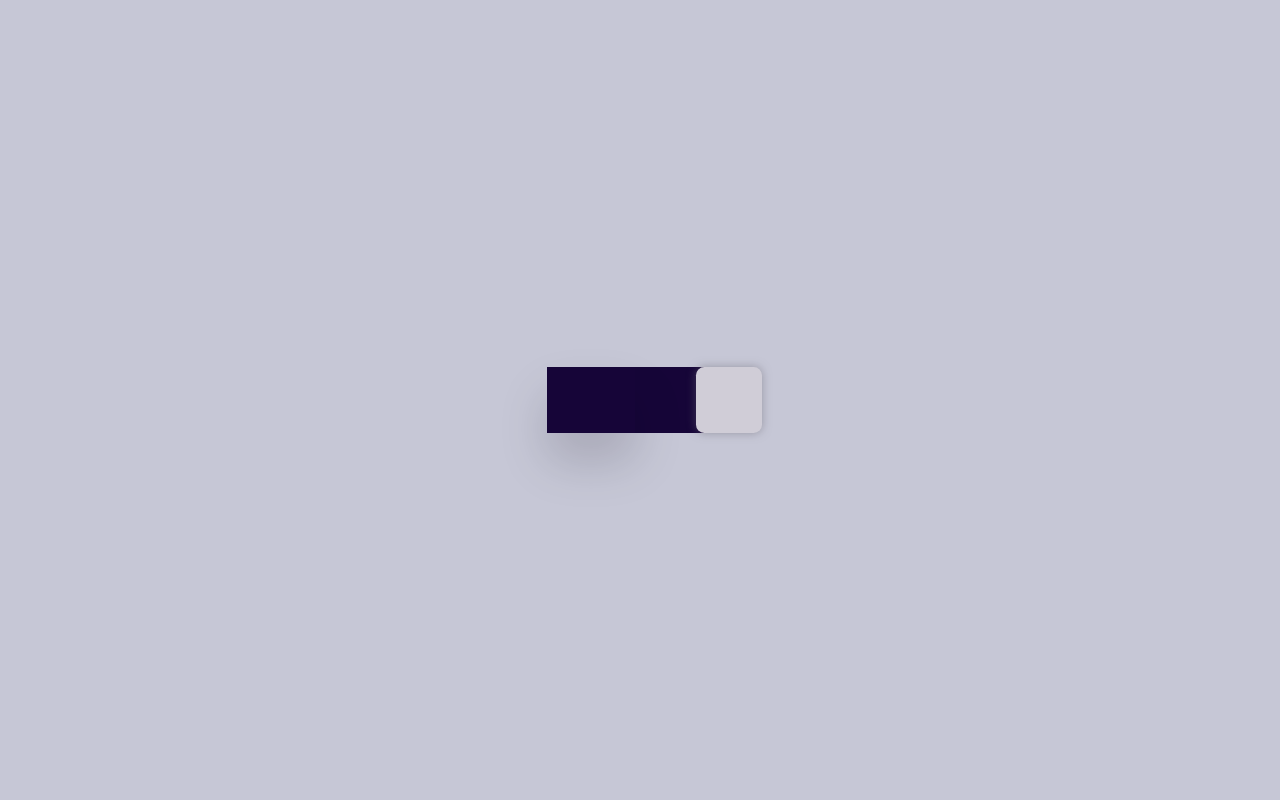
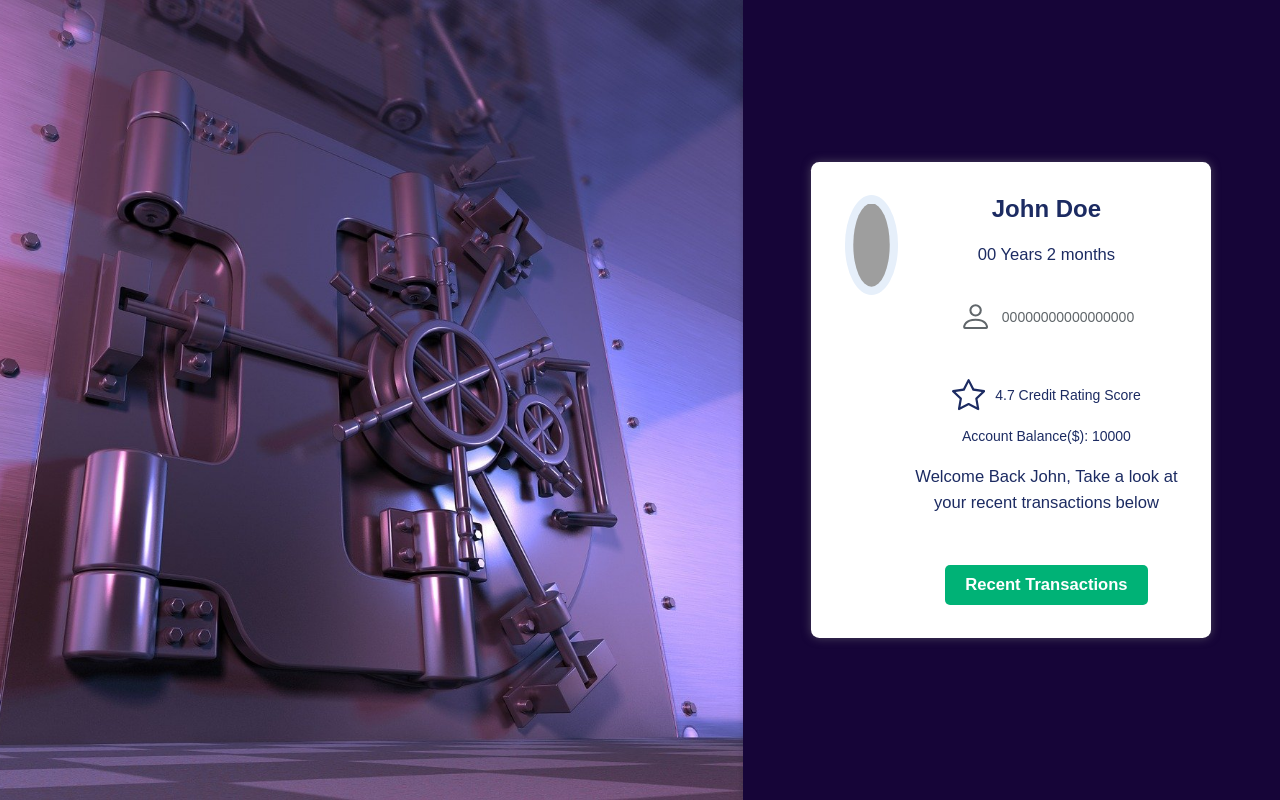
Before and after one commit to nobrainghost/Beamer_Bank, a Django app: page /home/ in a window 1280 px wide. Run offline with Django 4.2, Linux system fonts and the light colour scheme; grey boxes are pictures that could not be loaded.

Commit message:
Fixed stuff

```diff
--- a/Backend/core/templates/home.html
+++ b/Backend/core/templates/home.html
@@ -1,5 +1,4 @@
 {% load static %}
-
 <!doctype html>
 <html lang="en">
 <head>
@@ -9,122 +8,157 @@
     <meta name="author" content="Indonez">
     <meta name="theme-color" content="#00B276">
     <link rel="stylesheet" href="{% static 'css/style.css' %}">
+    <script src="{% static 'js/vendors/uikit.min.js' %}"></script>
     <script src="https://ajax.googleapis.com/ajax/libs/jquery/3.6.0/jquery.min.js"></script>
     <link rel="shortcut icon" href="{% static 'img/favicon.ico' %}" type="image/x-icon">
     <link rel="apple-touch-icon-precomposed" href="{% static 'img/apple-touch-icon.png' %}">
     <title>Beamer Bank</title>
+    <style>
+        .container {
+            display: flex;
+            height: 100%;
+            width: 100%;
+        }
+
+        .background-image {
+            width: 70%;
+            background-image: url("{% static 'img/in-signin-image.jpg' %}");
+            background-size: cover;
+            background-position: center;
+        }
+
+        .content {
+            width: 50%;
+            display: flex;
+            align-items: center;
+            justify-content: center;
+            padding: 20px;
+            box-shadow: -2px 0 5px rgba(0, 0, 0, 0.1);
+            background-color: #160538;
+        }
+
+        .user-card {
+            width: 100%;
+            max-width: 400px;
+            text-align: center;
+        }
+
+        .user-card .avatar-holder img {
+            width: 100px;
+            height: 100px;
+            border-radius: 50%;
+            margin-bottom: 20px;
+        }
+
+        .user-card .name {
+            font-size: 24px;
+            margin-bottom: 10px;
+        }
+
+        .user-card .evaluation {
+            display: flex;
+            align-items: center;
+            justify-content: center;
+            margin: 5px 0;
+        }
+
+        .user-card .evaluation-icon {
+            margin-right: 10px;
+        }
+
+        .user-card .evaluation-text {
+            font-size: 14px;
+        }
+
+        .user-card .button {
+            margin-top: 20px;
+        }
+
+        .user-card .show-more-btn {
+            padding: 10px 20px;
+            border: none;
+            background-color: #00B276;
+            color: #fff;
+            cursor: pointer;
+            border-radius: 5px;
+        }
+    </style>
 </head>
+<body>
+    <div class="container">
+        <div class="background-image"></div>
+        <div class="content">
+            <div class="user-card">
+                <span class="avatar-holder">
+                    <img src="https://images.unsplash.com/photo-1527980965255-d3b416303d12?crop=entropy&cs=tinysrgb&fit=max&fm=jpg&ixid=MnwxNDU4OXwwfDF8cmFuZG9tfHx8fHx8fHx8MTY0Mzk4NjU1Mw&ixlib=rb-1.2.1&q=80&w=200" alt="Avatar">
+                </span>
+                <span class="user-info-holder">
+                    <h2 class="name" id="user-name">John Doe</h2>
+                    <span class="skill" id="time-in-bank">00 Years 2 months</span>
+                    <span class="reviews evaluation"></span>
+                    <span class="student evaluation">
+                        <span class="student-icon evaluation-icon">
+                            <svg xmlns="http://www.w3.org/2000/svg" width="16" height="16" fill="currentColor" class="bi bi-person" viewBox="0 0 16 16">
+                                <path d="M8 8a3 3 0 1 0 0-6 3 3 0 0 0 0 6zm2-3a2 2 0 1 1-4 0 2 2 0 0 1 4 0zm4 8c0 1-1 1-1 1H3s-1 0-1-1 1-4 6-4 6 3 6 4zm-1-.004c-.001-.246-.154-.986-.832-1.664C11.516 10.68 10.289 10 8 10c-2.29 0-3.516.68-4.168 1.332-.678.678-.83 1.418-.832 1.664h10z" />
+                            </svg>
+                        </span>
 
-<body>
-    <div class="page-loader">
-        <div></div>
-        <div></div>
-        <div></div>
-    </div>
-    <main>
-        <div class="uk-section uk-padding-remove-vertical">
-            <div class="uk-container uk-container-expand">
-                <div class="uk-grid" data-uk-height-viewport="expand: true">
-                    <div class="uk-width-3-5@m uk-background-cover uk-background-center-right uk-visible@m uk-box-shadow-xlarge background-image-signin">
-                        <!-- Background image section, you can add content if needed -->
+                        <span class="student-text evaluation-text" id="account-number">00000000000000000</span>
+                        <br>
+                        </span>
+                        <span class="reviews evaluation"></span>
+                        <div class="evaluations">
+                            <span class="stars evaluation">
+                                <span class="star-icon evaluation-icon">
+                                    <svg xmlns="http://www.w3.org/2000/svg" width="16" height="16" fill="currentColor" class="bi bi-star" viewBox="0 0 16 16">
+                                        <path d="M2.866 14.85c-.078.444.36.791.746.593l4.39-2.256 4.389 2.256c.386.198.824-.149.746-.592l-.83-4.73 3.522-3.356c.33-.314.16-.888-.282-.95l-4.898-.696L8.465.792a.513.513 0 0 0-.927 0L5.354 5.12l-4.898.696c-.441.062-.612.636-.283.95l3.523 3.356-.83 4.73zm4.905-2.767-3.686 1.894.694-3.957a.565.565 0 0 0-.163-.505L1.71 6.745l4.052-.576a.525.525 0 0 0 .393-.288L8 2.223l1.847 3.658a.525.525 0 0 0 .393.288l4.052.575-2.906 2.77a.565.565 0 0 0-.163.506l.694 3.957-3.686-1.894a.503.503 0 0 0-.461 0z" />
+                                    </svg>
+                                </span>
+                                <span class="star-text evaluation-text" id="credit-rating-score">4.7 Credit Rating Score</span>
+
+                            <br>
+                        </span>
+                        <span class="student-text evaluation-text" id="account-balance">Account Balance($): 10000</span>
                     </div>
-                    <div class="uk-width-expand@m uk-flex uk-flex-middle">
-                        <div class="uk-grid uk-flex-center">
-                            <div class="uk-width-3-5@m">
-                                <div class="uk-text-center in-padding-horizontal@s">
-                                    <div class="user-card" id="userCard">
-                                        <!-- Placeholder for dynamic user data -->
-                                    </div>
-                                </div>
-                            </div>
-                        </div>
-                    </div>
-                </div>
+                    <span class="desc">
+                        <p id="welcome-message">Welcome Back John, Take a look at your recent transactions below</p>
+                    </span>
+                    <span class="button">
+                        <button class="show-more-btn">Recent Transactions</button>
+                    </span>
+                </span>
             </div>
         </div>
-    </main>
+    </div>
     <script>
         $(document).ready(function() {
+            console.log('Hello from the index page!');
             const token = localStorage.getItem("jwt");
-
+            console.log(`token: ${token}`);
             if (token) {
-				const csrfToken = getCookie('csrftoken');
                 $.ajax({
                     type: 'GET',
-                    url: '/api/user/',  // Endpoint to fetch user data
+                    url: '/api/user/',
                     headers: {
-                        'Authorization': `Bearer ${token}`,
-						'X-CSRFToken': csrfToken
+                        'Authorization': `Bearer ${token}`
                     },
                     success: function(response) {
                         console.log('User data:', response);
-
-                        // Update DOM with user data
-                        $('#userCard').html(`
-                            <span class="avatar-holder">
-                                <img src="${response.avatar}" alt="Avatar">
-                            </span>
-                            <span class="user-info-holder">
-                                <h2 class="name">${response.name}</h2>
-                                <span class="skill">${response.timeInBank}</span>
-
-                                <div class="evaluations">
-                                    <span class="stars evaluation">
-                                        <span class="star-icon evaluation-icon">
-                                            <!-- Insert star icon or rating symbol here -->
-                                        </span>
-                                        <span class="star-text evaluation-text">${response.creditScore} Credit Rating Score</span>
-                                        <br>
-                                    </span>
-
-                                    <span class="reviews evaluation">
-                                        <!-- Additional evaluation details if needed -->
-                                    </span>
-
-                                    <span class="student evaluation">
-                                        <span class="student-icon evaluation-icon">
-                                            <!-- Insert student or dependants icon here -->
-                                        </span>
-                                        <span class="student-text evaluation-text">${response.dependants} Dependads</span>
-                                        <br>
-                                    </span>
-                                    <span class="student-text evaluation-text">Account Balance($): ${response.balance}</span>
-                                </div>
-
-                                <span class="desc">
-                                    <p>Welcome Back ${response.name}, Take a look at your recent transactions below</p>
-                                </span>
-
-                                <span class="button">
-                                    <button class="show-more-btn">Recent Transactions</button>
-                                </span>
-                            </span>
-                        `);
+                        $('#user-name').text(response.name);
+                        $('#time-in-bank').text(`Time in Bank ${response.time_in_bank} Days`);
+                        $('#credit-rating-score').text(`${response.credit_score} Credit Score`);
+                        $('#account-number').text(`${response.account_number}`);
+                        $('#account-balance').text(`Account Balance($): ${response.account_balance}`);
+                        $('#welcome-message').text(`Welcome Back ${response.name}, Take a look at your recent transactions below`);
                     },
                     error: function(xhr, errmsg, err) {
                         console.error('Error fetching user data:', xhr.responseJSON);
-                        // Handle error scenario, e.g., redirect to login page
                     }
                 });
             } else {
-                console.error('JWT token not found in localStorage.');
-                // Redirect to login page or handle unauthenticated scenario
+                console.log('No JWT token found.');
             }
-        })
-		function getCookie(name) {
-    let cookieValue = null;
-    if (document.cookie && document.cookie !== '') {
-        const cookies = document.cookie.split(';');
-        for (let i = 0; i < cookies.length; i++) {
-            const cookie = cookies[i].trim();
-            // Check if this cookie contains the name we are looking for
-            if (cookie.startsWith(name + '=')) {
-                cookieValue = decodeURIComponent(cookie.substring(name.length + 1));
-                break;
-            }
-        }
-    }
-    return cookieValue;}
+        });
     </script>
 </body>
 </html>
--- a/Backend/users/serializers.py
+++ b/Backend/users/serializers.py
@@ -5,7 +5,7 @@
 class UserSerializer(serializers.ModelSerializer):
     class Meta:
         model = User
-        fields = ['id', 'name', 'email', 'phone', 'password']
+        fields = ['id', 'name', 'email', 'phone', 'password', 'account_number', 'account_balance', 'credit_score', 'time_in_bank']
         extra_kwargs = {
             'password': {'write_only': True}
         }
```
Also changed, not shown: Backend/beamerbank/settings.py (+2 -9 lines), Backend/core/templates/index.html (+8 -8 lines).
